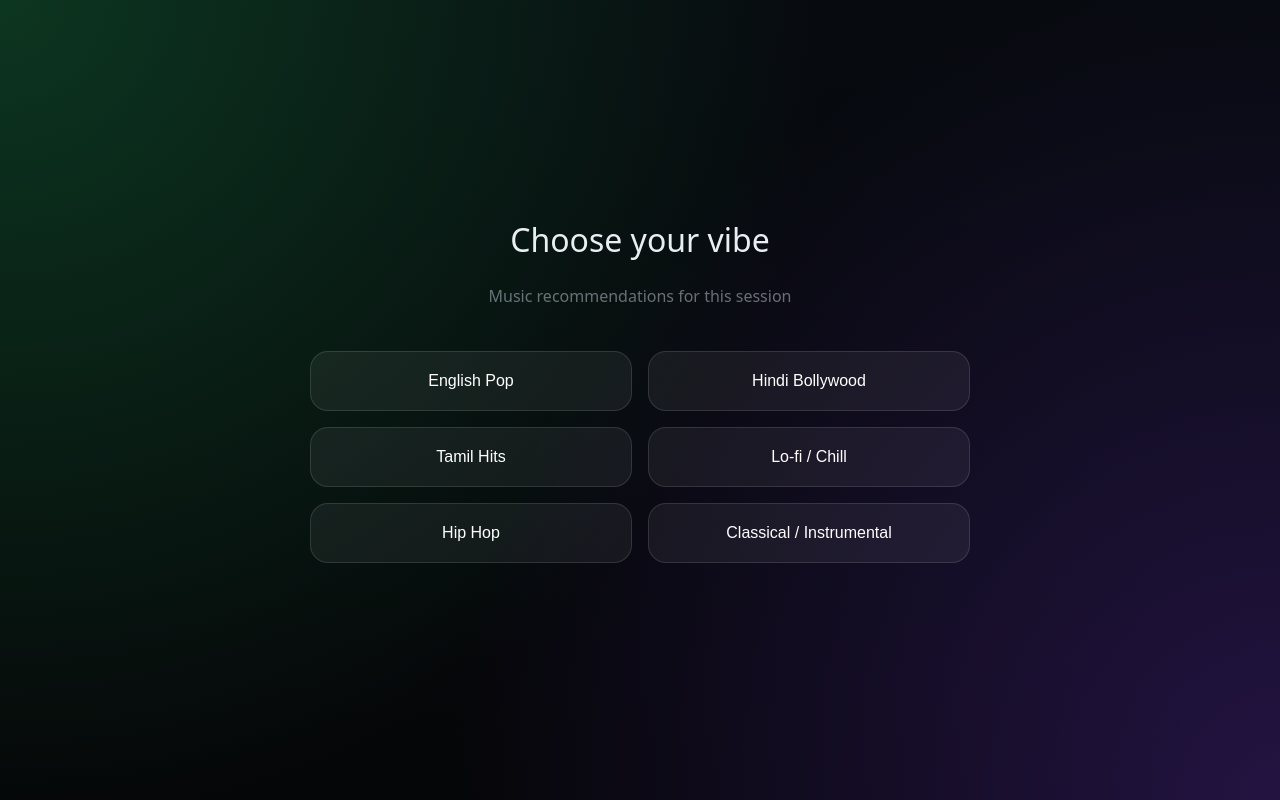
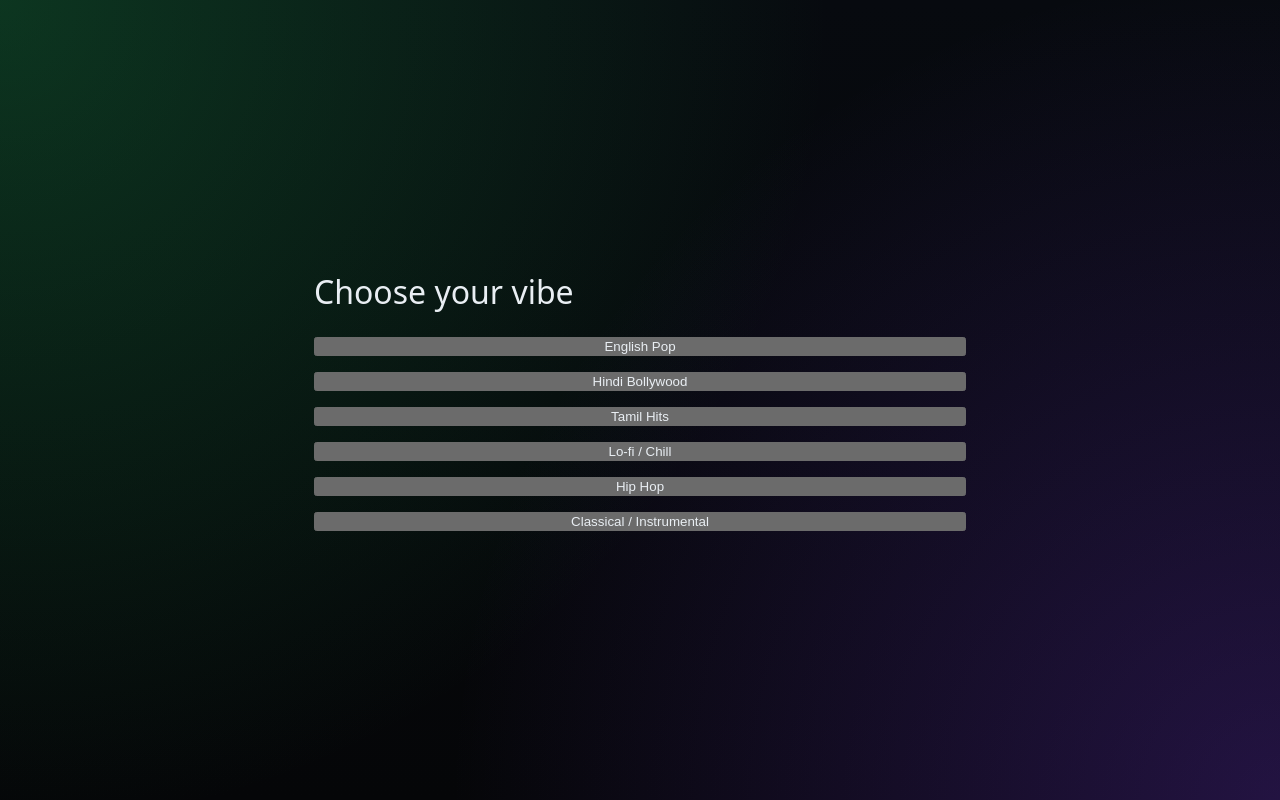
Before and after one commit to abhimanyucr7/resonance-frontend, a React (Vite) app: page / in a window 1280 px wide. Built offline with nearby package versions, Linux system fonts and the light colour scheme.

Commit message:
Fix Load More pagination

```diff
--- a/src/App.tsx
+++ b/src/App.tsx
@@ -42,7 +42,7 @@ function App() {
     if (saved) setPreference(JSON.parse(saved));
   }, []);
 
-  /* Initial fetch (page 1) */
+  /* Initial fetch */
   useEffect(() => {
     if (!preference && !searchTerm) return;
 
@@ -64,7 +64,7 @@ function App() {
       .catch(() => setTracks([]));
   }, [preference, searchTerm]);
 
-  /* Load more (SAFE) */
+  /* LOAD MORE — FIXED */
   const loadMore = () => {
     if (loadingMore || !hasMore) return;
 
@@ -89,18 +89,15 @@ function App() {
           return;
         }
 
-        setTracks((prev) => {
-          const ids = new Set(prev.map((t) => t.id));
-          const unique = data.filter((t) => !ids.has(t.id));
-          return [...prev, ...unique];
-        });
+        // ✅ APPEND DIRECTLY (NO FILTERING)
+        setTracks((prev) => [...prev, ...data]);
 
         pageRef.current = nextPage;
       })
       .finally(() => setLoadingMore(false));
   };
 
-  /* Playback logic (UNCHANGED) */
+  /* Playback (unchanged) */
   const currentTrack = queueIndex !== null ? tracks[queueIndex] : null;
 
   const playAtIndex = (index: number) => {
@@ -126,12 +123,6 @@ function App() {
     }
   };
 
-  const playPrev = () => {
-    if (queueIndex !== null && queueIndex > 0) {
-      playAtIndex(queueIndex - 1);
-    }
-  };
-
   const togglePlay = () => {
     if (!audioRef.current) return;
     isPlaying ? audioRef.current.pause() : audioRef.current.play();
@@ -144,34 +135,13 @@ function App() {
     setCurrentTime(time);
   };
 
-  /* ONBOARDING (UNCHANGED) */
+  /* ONBOARDING (unchanged) */
   if (!preference) {
     return (
-      <div
-        style={{
-          minHeight: "100vh",
-          display: "flex",
-          flexDirection: "column",
-          alignItems: "center",
-          justifyContent: "center",
-          gap: 24
-        }}
-      >
-        <h1 style={{ fontSize: 32 }}>Choose your vibe</h1>
-        <p style={{ opacity: 0.6 }}>
-          Music recommendations for this session
-        </p>
-
-        <div
-          style={{
-            display: "grid",
-            gridTemplateColumns: "repeat(auto-fit, minmax(220px, 1fr))",
-            gap: 16,
-            maxWidth: 700,
-            width: "100%",
-            padding: 20
-          }}
-        >
+      <div style={{ minHeight: "100vh", display: "grid", placeItems: "center" }}>
+        <div style={{ maxWidth: 700, width: "100%", padding: 24 }}>
+          <h1>Choose your vibe</h1>
+          <div style={{ display: "grid", gap: 16, marginTop: 24 }}>
             {PREFERENCES.map((p) => (
               <button
                 key={p.label}
@@ -182,19 +152,11 @@ function App() {
                   );
                   setPreference(p);
                 }}
-              style={{
-                padding: 20,
-                borderRadius: 18,
-                background: "rgba(255,255,255,0.06)",
-                border: "1px solid rgba(255,255,255,0.12)",
-                color: "white",
-                fontSize: 16,
-                cursor: "pointer"
-              }}
               >
                 {p.label}
               </button>
             ))}
+          </div>
         </div>
       </div>
     );
@@ -202,13 +164,7 @@ function App() {
 
   /* MAIN APP */
   return (
-    <div
-      style={{
-        maxWidth: 900,
-        margin: "0 auto",
-        padding: "24px 16px 160px"
-      }}
-    >
+    <div style={{ maxWidth: 900, margin: "0 auto", padding: "24px 16px 160px" }}>
       <input
         placeholder="Search songs, artists, moods..."
         value={searchTerm}
@@ -220,9 +176,7 @@ function App() {
           borderRadius: 18,
           background: "rgba(255,255,255,0.06)",
           border: "1px solid rgba(255,255,255,0.12)",
-          color: "white",
-          fontSize: 15,
-          outline: "none"
+          color: "white"
         }}
       />
 
@@ -237,18 +191,7 @@ function App() {
 
       {hasMore && (
         <div style={{ textAlign: "center", marginTop: 24 }}>
-          <button
-            onClick={loadMore}
-            disabled={loadingMore}
-            style={{
-              padding: "12px 24px",
-              borderRadius: 20,
-              background: "rgba(255,255,255,0.08)",
-              border: "1px solid rgba(255,255,255,0.18)",
-              color: "white",
-              cursor: "pointer"
-            }}
-          >
+          <button onClick={loadMore}>
             {loadingMore ? "Loading..." : "Load more"}
           </button>
         </div>
@@ -262,7 +205,7 @@ function App() {
         onTogglePlay={togglePlay}
         onSeek={seek}
         onNext={playNext}
-        onPrev={playPrev}
+        onPrev={playNext}
       />
     </div>
   );
```
Lines whose indentation alone changed are shown as unchanged.
